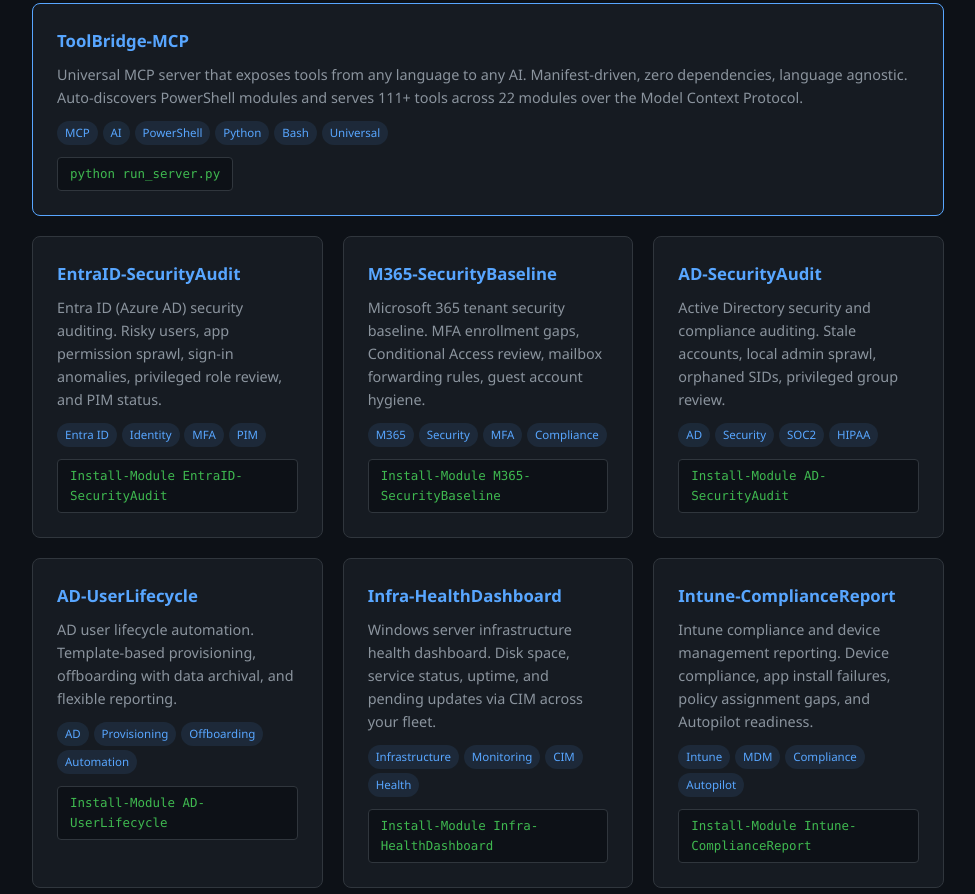
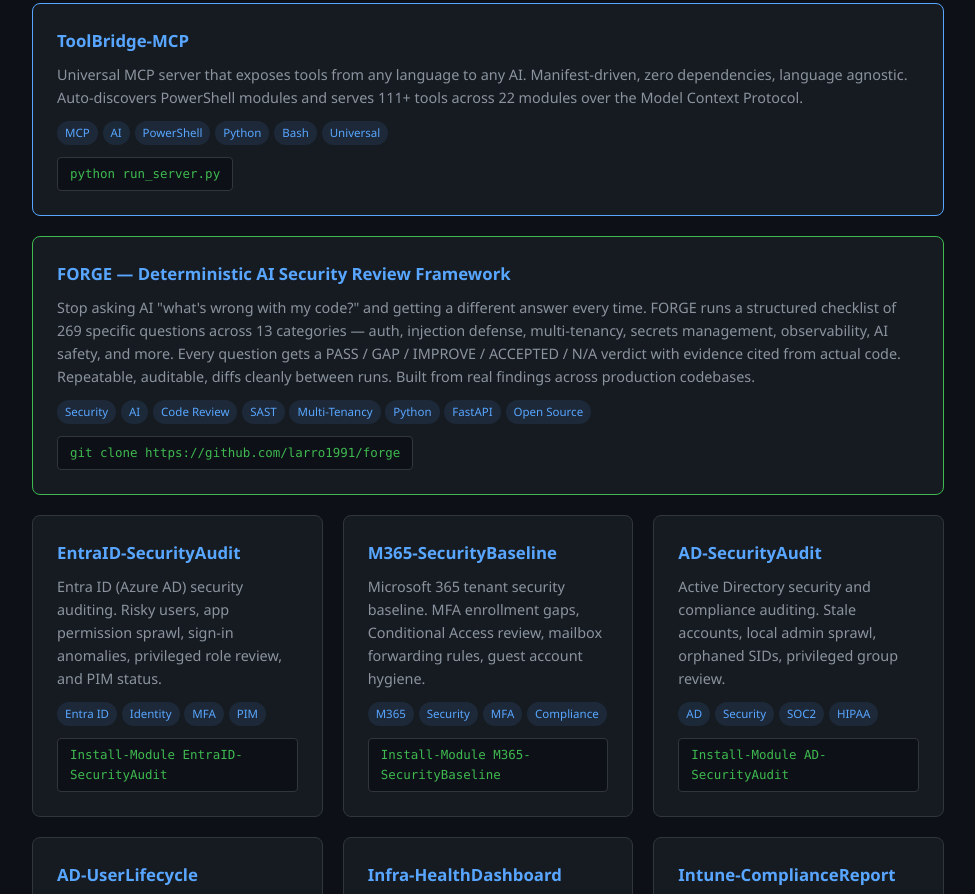
Before and after one commit to larro1991/larro1991.github.io, a plain HTML site: page index.html in a window 1280 px wide. Shown: the part 594-1488 px from the top of the page, without its empty margins (152-1127 px from the left). Drawn offline with Linux system fonts and the light colour scheme.

Commit message:
feat: add FORGE project card, update project count to 24

```diff
--- a/index.html
+++ b/index.html
@@ -280,6 +280,15 @@
                 <div class="install">python run_server.py</div>
             </div>
 
+            <div class="module-card" style="grid-column: 1 / -1; border-color: var(--accent-green);">
+                <h3><a href="https://github.com/larro1991/forge">FORGE — Deterministic AI Security Review Framework</a></h3>
+                <p>Stop asking AI "what's wrong with my code?" and getting a different answer every time. FORGE runs a structured checklist of 269 specific questions across 13 categories — auth, injection defense, multi-tenancy, secrets management, observability, AI safety, and more. Every question gets a PASS / GAP / IMPROVE / ACCEPTED / N/A verdict with evidence cited from actual code. Repeatable, auditable, diffs cleanly between runs. Built from real findings across production codebases.</p>
+                <div class="tag-row">
+                    <span>Security</span><span>AI</span><span>Code Review</span><span>SAST</span><span>Multi-Tenancy</span><span>Python</span><span>FastAPI</span><span>Open Source</span>
+                </div>
+                <div class="install">git clone https://github.com/larro1991/forge</div>
+            </div>
+
             <div class="module-card">
                 <h3><a href="https://github.com/larro1991/EntraID-SecurityAudit">EntraID-SecurityAudit</a></h3>
                 <p>Entra ID (Azure AD) security auditing. Risky users, app permission sprawl, sign-in anomalies, privileged role review, and PIM status.</p>
@@ -492,7 +501,7 @@
                     <div class="label">Years in Enterprise IT</div>
                 </div>
                 <div class="exp-item">
-                    <div class="number">23</div>
+                    <div class="number">24</div>
                     <div class="label">Open-Source Projects</div>
                 </div>
                 <div class="exp-item">
```
